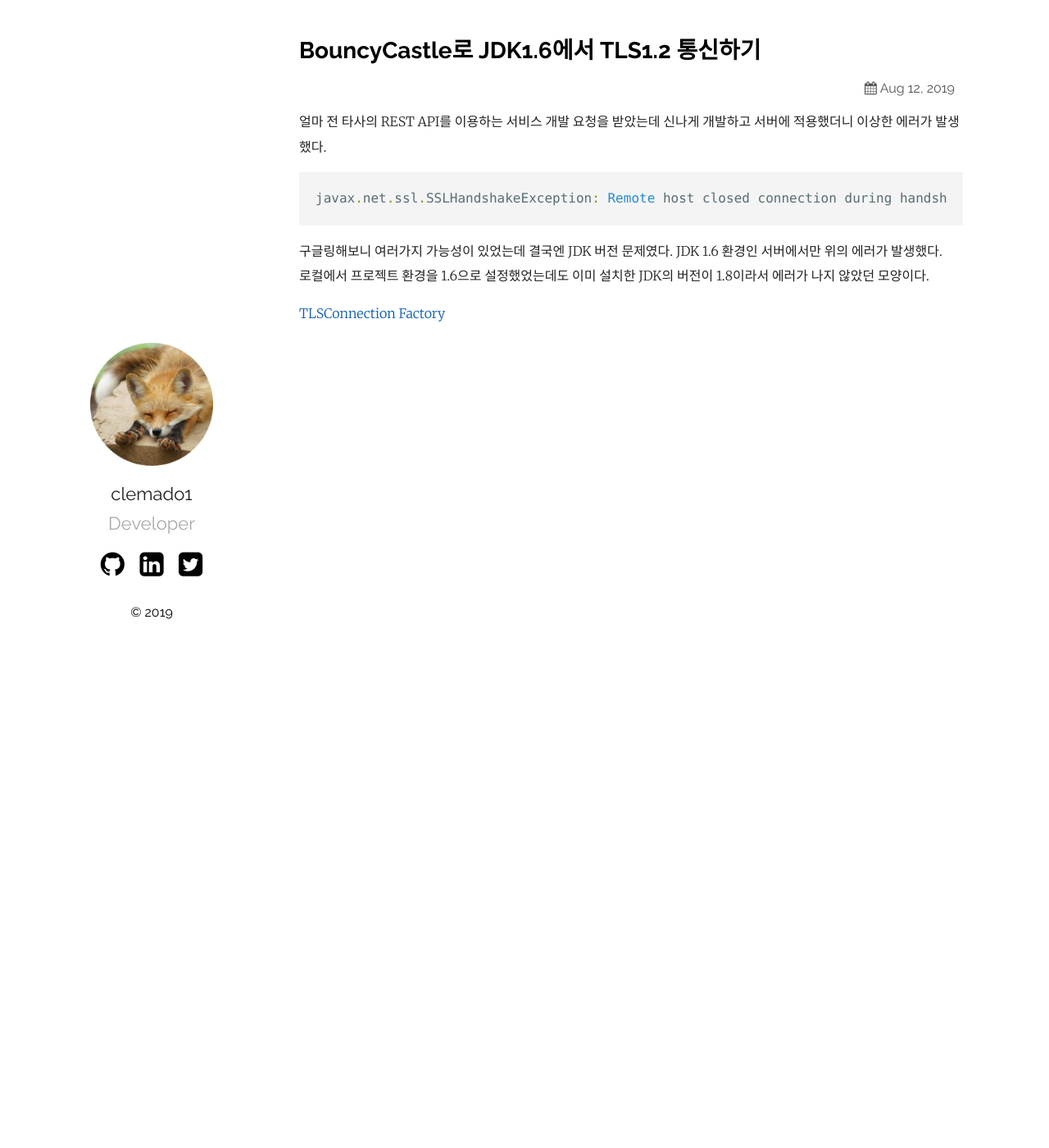
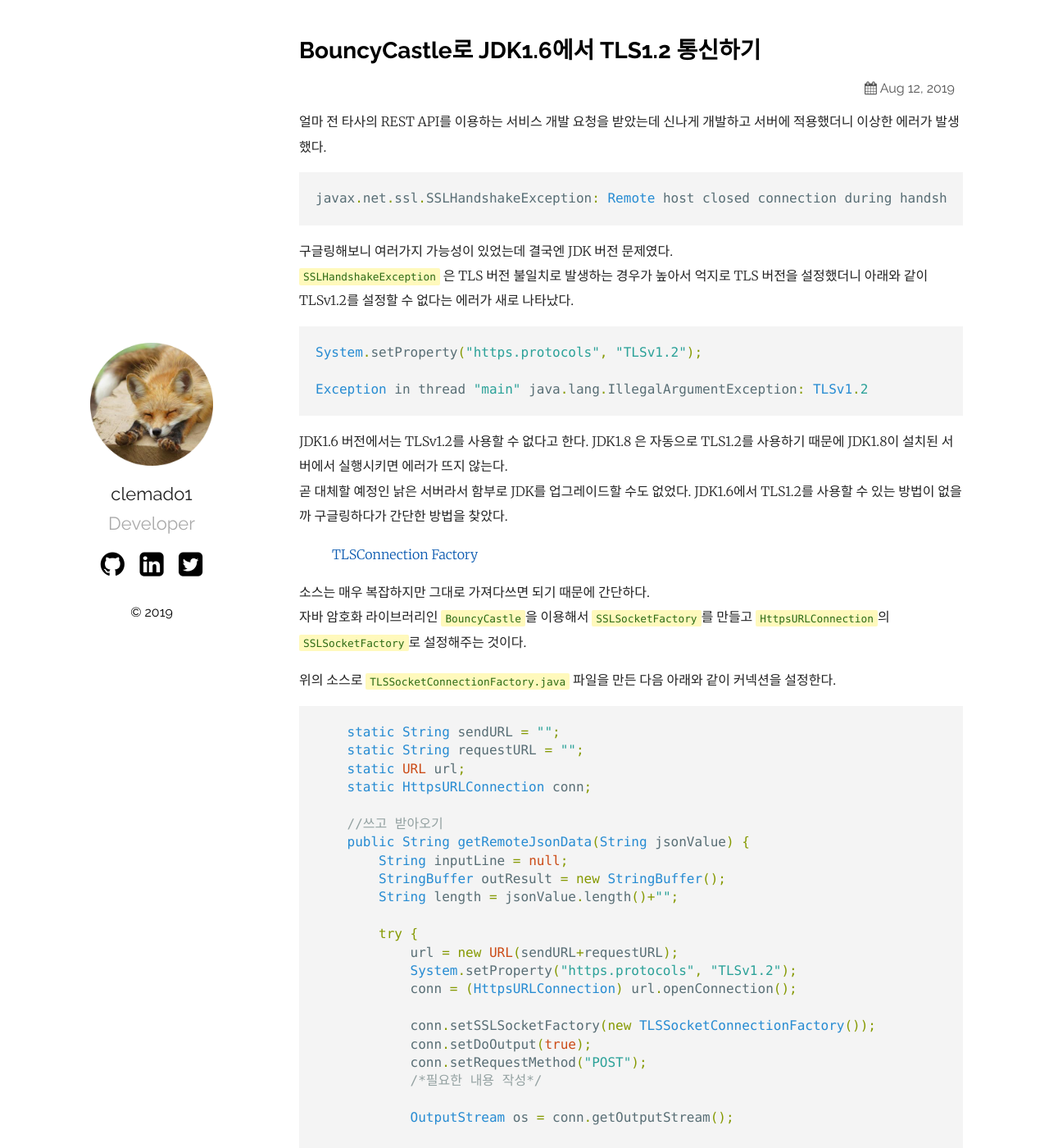
Before and after one commit to clemado1/blog-old, a Jekyll site: the page built from _posts/2019-08-12-BouncyCastle로-JDK1.6에서-TLS1.2-통신하기.md, in a window 1280 px wide and 1400 px high. Shown: the whole window at 82% size. Built offline with Jekyll 4.4.1, drawn with Linux system fonts in a browser that asks for light colours; some of the changed text lies outside the part shown.

Commit message:
update bouncyCastle post

`````diff
--- a/_posts/2019-08-12-BouncyCastle로-JDK1.6에서-TLS1.2-통신하기.md
+++ b/_posts/2019-08-12-BouncyCastle로-JDK1.6에서-TLS1.2-통신하기.md
@@ -9,7 +9,66 @@ tags: [java, bouncycastle, restapi]
 javax.net.ssl.SSLHandshakeException: Remote host closed connection during handshake
 ````
 
-구글링해보니 여러가지 가능성이 있었는데 결국엔 JDK 버전 문제였다. JDK 1.6 환경인 서버에서만 위의 에러가 발생했다.
-로컬에서 프로젝트 환경을 1.6으로 설정했었는데도 이미 설치한 JDK의 버전이 1.8이라서 에러가 나지 않았던 모양이다.
+구글링해보니 여러가지 가능성이 있었는데 결국엔 JDK 버전 문제였다.
+`SSLHandshakeException` 은 TLS 버전 불일치로 발생하는 경우가 높아서 억지로 TLS 버전을 설정했더니 아래와 같이 TLSv1.2를 설정할 수 없다는 에러가 새로 나타났다.
 
-[TLSConnection Factory](https://stackoverflow.com/questions/33364100/how-to-use-tls-1-2-in-java-6#answer-33495988)
+````java
+System.setProperty("https.protocols", "TLSv1.2");
+
+Exception in thread "main" java.lang.IllegalArgumentException: TLSv1.2
+````
+JDK1.6 버전에서는 TLSv1.2를 사용할 수 없다고 한다. JDK1.8 은 자동으로 TLS1.2를 사용하기 때문에 JDK1.8이 설치된 서버에서 실행시키면 에러가 뜨지 않는다.
+곧 대체할 예정인 낡은 서버라서 함부로 JDK를 업그레이드할 수도 없었다. JDK1.6에서 TLS1.2를 사용할 수 있는 방법이 없을까 구글링하다가 간단한 방법을 찾았다.
+
+> [TLSConnection Factory](https://stackoverflow.com/questions/33364100/how-to-use-tls-1-2-in-java-6#answer-33495988)
+
+소스는 매우 복잡하지만 그대로 가져다쓰면 되기 때문에 간단하다.
+자바 암호화 라이브러리인 `BouncyCastle`을 이용해서 `SSLSocketFactory`를 만들고 `HttpsURLConnection`의 `SSLSocketFactory`로 설정해주는 것이다.
+
+위의 소스로 `TLSSocketConnectionFactory.java` 파일을 만든 다음 아래와 같이 커넥션을 설정한다.
+
+````java
+    static String sendURL = "";
+	static String requestURL = "";
+	static URL url;
+	static HttpsURLConnection conn;
+
+	//쓰고 받아오기
+	public String getRemoteJsonData(String jsonValue) {
+		String inputLine = null;
+		StringBuffer outResult = new StringBuffer();
+		String length = jsonValue.length()+"";
+
+		try {
+			url = new URL(sendURL+requestURL);
+			System.setProperty("https.protocols", "TLSv1.2");
+			conn = (HttpsURLConnection) url.openConnection();
+
+			conn.setSSLSocketFactory(new TLSSocketConnectionFactory());
+			conn.setDoOutput(true);
+            conn.setRequestMethod("POST");
+            /*필요한 내용 작성*/
+
+			OutputStream os = conn.getOutputStream();
+
+			os.write(jsonValue.getBytes("UTF-8"));
+			os.flush();
+
+			BufferedReader in = new BufferedReader(new InputStreamReader(conn.getInputStream(), "UTF-8"));
+			while((inputLine = in.readLine()) != null) {
+				outResult.append(inputLine);
+
+			}
+
+			in.close();
+
+		}catch(Exception e) {
+			LogError.LogErrorMsg("getRemoteJsonData ERROR", Util.getPrintStackTrace(e));
+		}finally{
+			closeConnection();
+		}
+
+		return outResult.toString();
+	}
+
+````
`````
